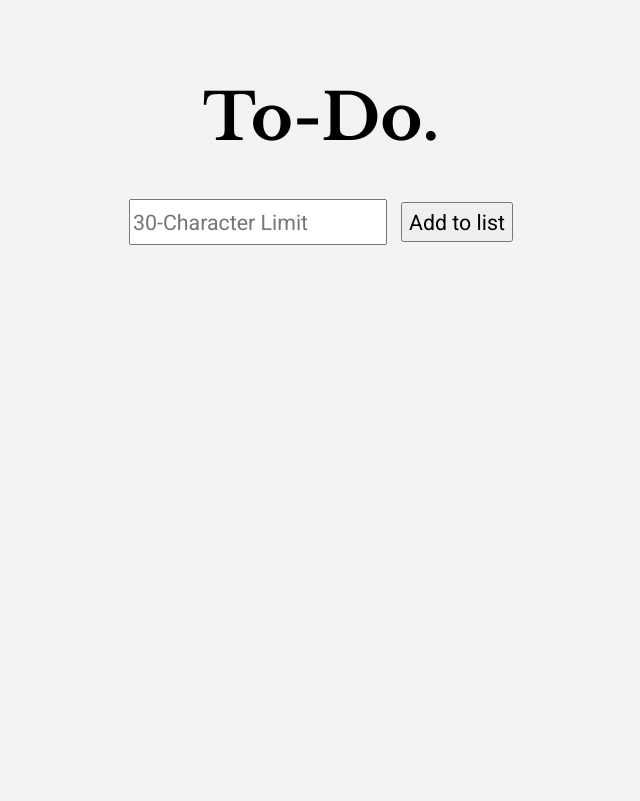
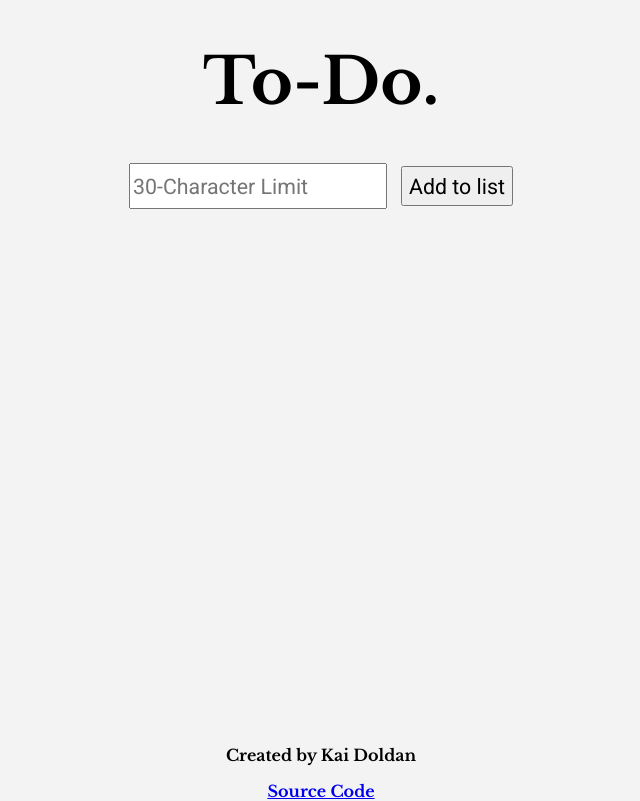
Before and after one commit to spiffykai/fancy-todo-app, a plain HTML site: page index.html in a window 1280 px wide. Shown: the whole page, without its empty margins (319-959 px from the left). Drawn offline with nearby package versions, Linux system fonts and the light colour scheme.

```diff
--- a/index.html
+++ b/index.html
@@ -7,6 +7,7 @@
     </head>
     <body>
         <div id="content">
+
             <h1>To-Do.</h1>
             <div id="inputBar">
                 <input type="text" id="toDoInput" maxlength="30" placeholder="30-Character Limit">
@@ -17,6 +18,10 @@
 
                 </ul>
             </div>
+            <div id="footer">
+                <p>Created by Kai Doldan</p>
+                <a href="https://github.com/spiffykai/fancy-todo-app">Source Code</a>
+            </div>
         </div>
         <script src="script.js"></script>
     </body>
--- a/style.css
+++ b/style.css
@@ -70,3 +70,9 @@ li {
     margin-left: 15px;
     height: 30px;
 }
+
+#footer {
+    justify-self: flex-end;
+    font-family: Libre Baskerville;
+    text-align: center;
+}
```
